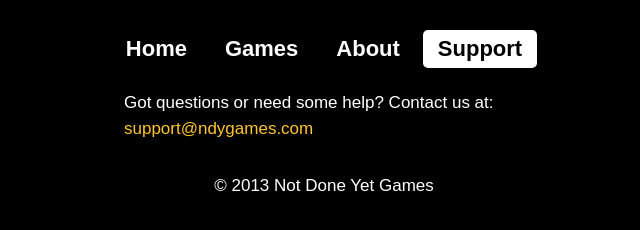
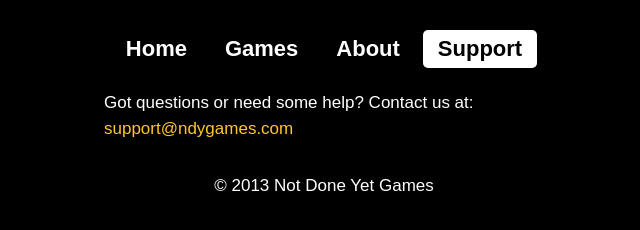
Before and after one commit to pixelpowa/pixelpowa.github.io, a Jekyll site: the page built from support.html, in a window 1280 px wide. Shown: the part 146-376 px from the top of the page, without its empty margins (316-956 px from the left). Built offline with Jekyll 4.4.1, drawn with Linux system fonts in a browser that asks for light colours; some web fonts are replaced.

```diff
--- a/css/style.css
+++ b/css/style.css
@@ -89,7 +89,7 @@
 }
 
 .content {
-    width: 400px;
+    width: 440px;
     margin: 0 auto;
 }
 
```
